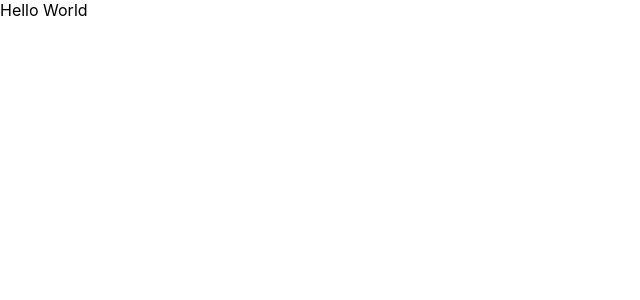
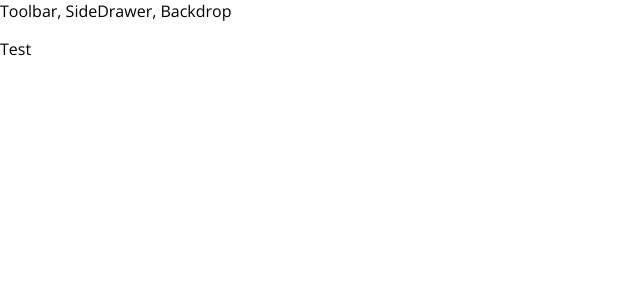
Before and after one commit to ArberGjonaj/burger-project, a React (Create React App) app: page / in a window 1280 px wide. Shown: the top 300 px of the page, without its empty margins (0-640 px from the left). Built offline with nearby package versions, Linux system fonts and the light colour scheme.

Commit message:
Creating a Layout Component

```diff
--- a/src/App.js
+++ b/src/App.js
@@ -1,8 +1,12 @@
 import React from "react";
-
+import Layout from './components/Layout/Layout'
 class App extends React.Component {
   render() {
-    return <div className="App">Hello World</div>;
+    return <div className="App">
+      <Layout>
+        <p>Test</p>
+      </Layout>
+    </div>;
   }
 }
 export default App;
--- /dev/null
+++ b/src/components/Layout/Layout.js
@@ -0,0 +1,9 @@
+import Aux from "../../hoc/Auxillary";
+const Layout = (props) => (
+  <Aux>
+    <div>Toolbar, SideDrawer, Backdrop</div>
+    <main>{props.children}</main>
+  </Aux>
+);
+
+export default Layout;
--- /dev/null
+++ b/src/hoc/Auxillary.js
@@ -0,0 +1,3 @@
+const aux = (props) => props.children;
+
+export default aux;
--- a/src/index.css
+++ b/src/index.css
@@ -1,8 +1,7 @@
 body {
   margin: 0;
-  font-family: -apple-system, BlinkMacSystemFont, 'Segoe UI', 'Roboto', 'Oxygen',
-    'Ubuntu', 'Cantarell', 'Fira Sans', 'Droid Sans', 'Helvetica Neue',
-    sans-serif;
+  font-family:
+    'Open Sans', sans-serif;
   -webkit-font-smoothing: antialiased;
   -moz-osx-font-smoothing: grayscale;
 }
```
